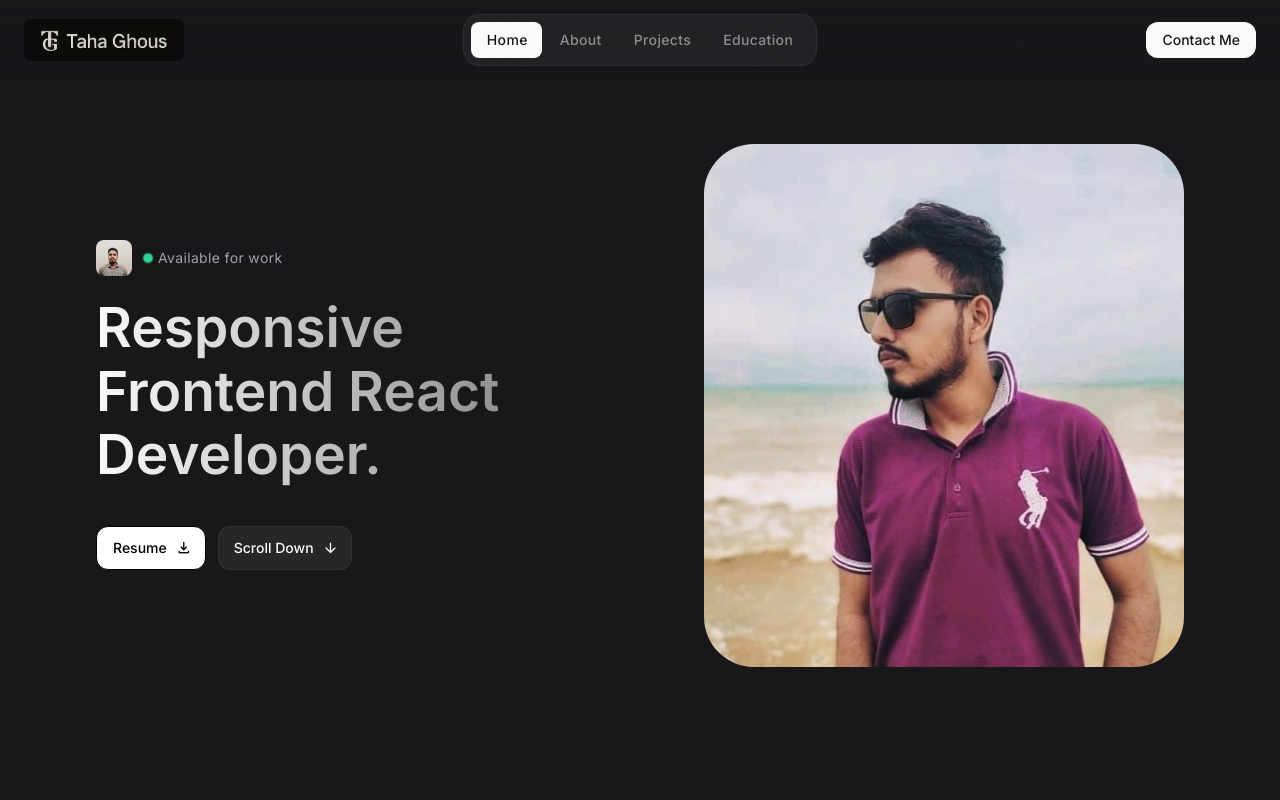
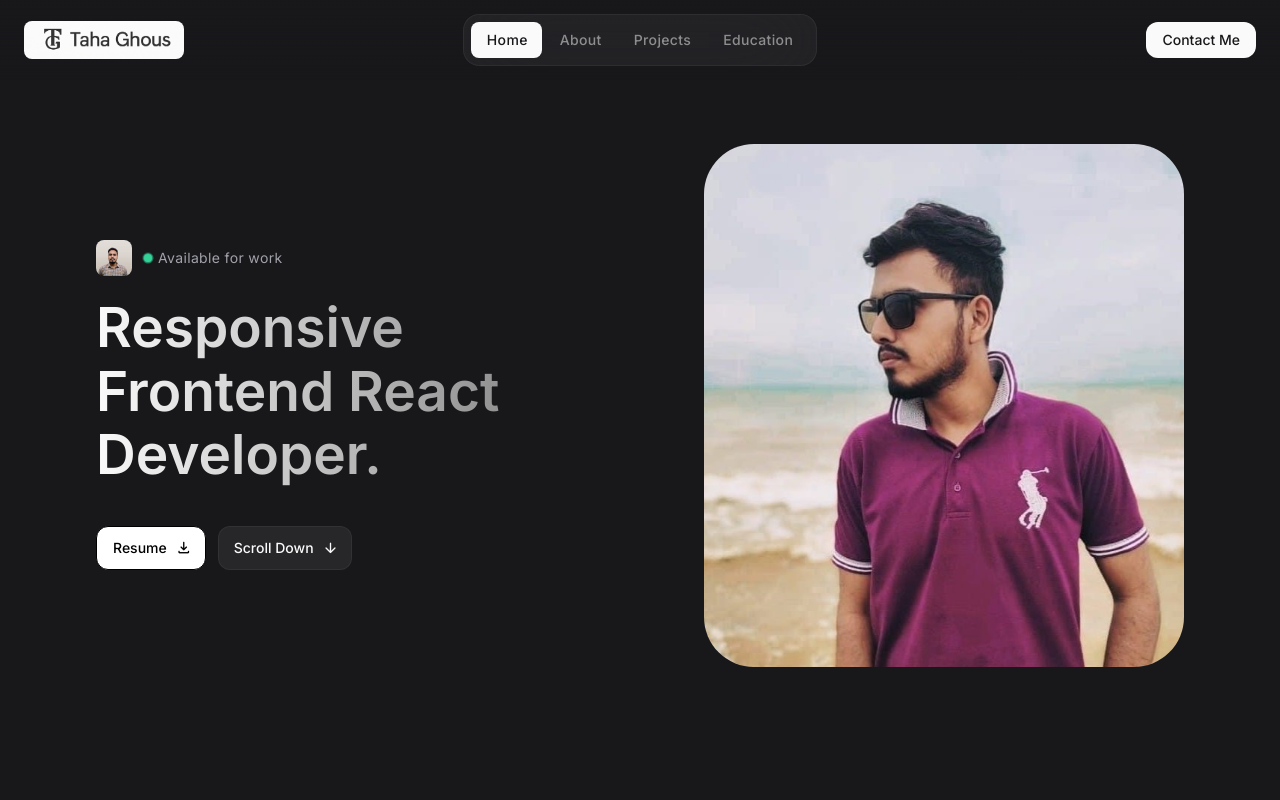
Before and after one commit to tahaghous16/Portfolio, a React (Vite) app in the folder My-Portfolio/: page / in a window 1280 px wide. Shown: the top 800 px of the page. Built offline with nearby package versions, Linux system fonts and the light colour scheme.

Commit message:
small change

```diff
--- a/My-Portfolio/src/Components/Header.jsx
+++ b/My-Portfolio/src/Components/Header.jsx
@@ -8,7 +8,7 @@ let Header = () => {
         <h1>
           <a href="/" className="logo ">
             <img
-              src="./tahaghous1.png"
+              src="./tahaghous3.png"
               width={160}
               height={160}
               alt="Taha Ghous"
```
